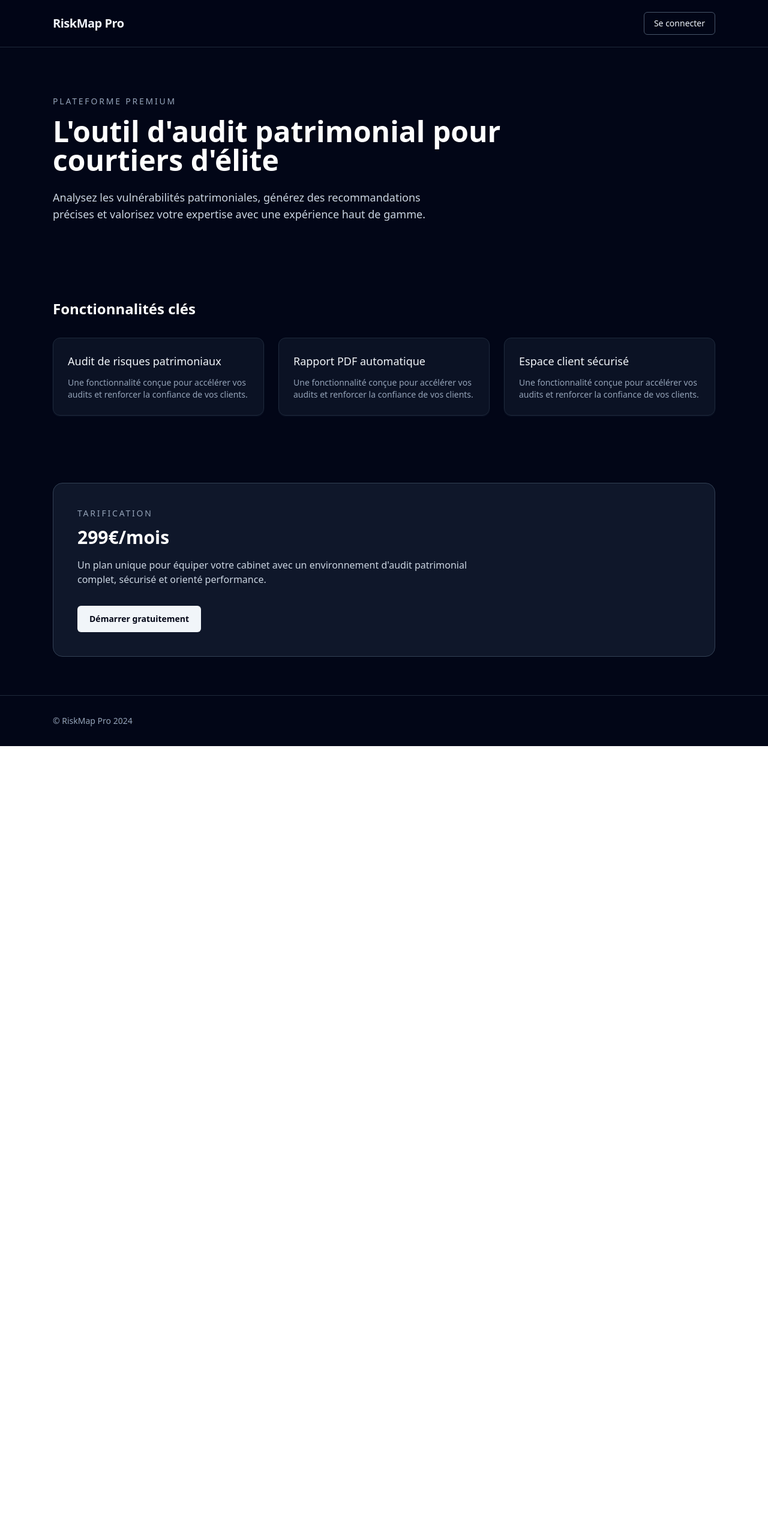
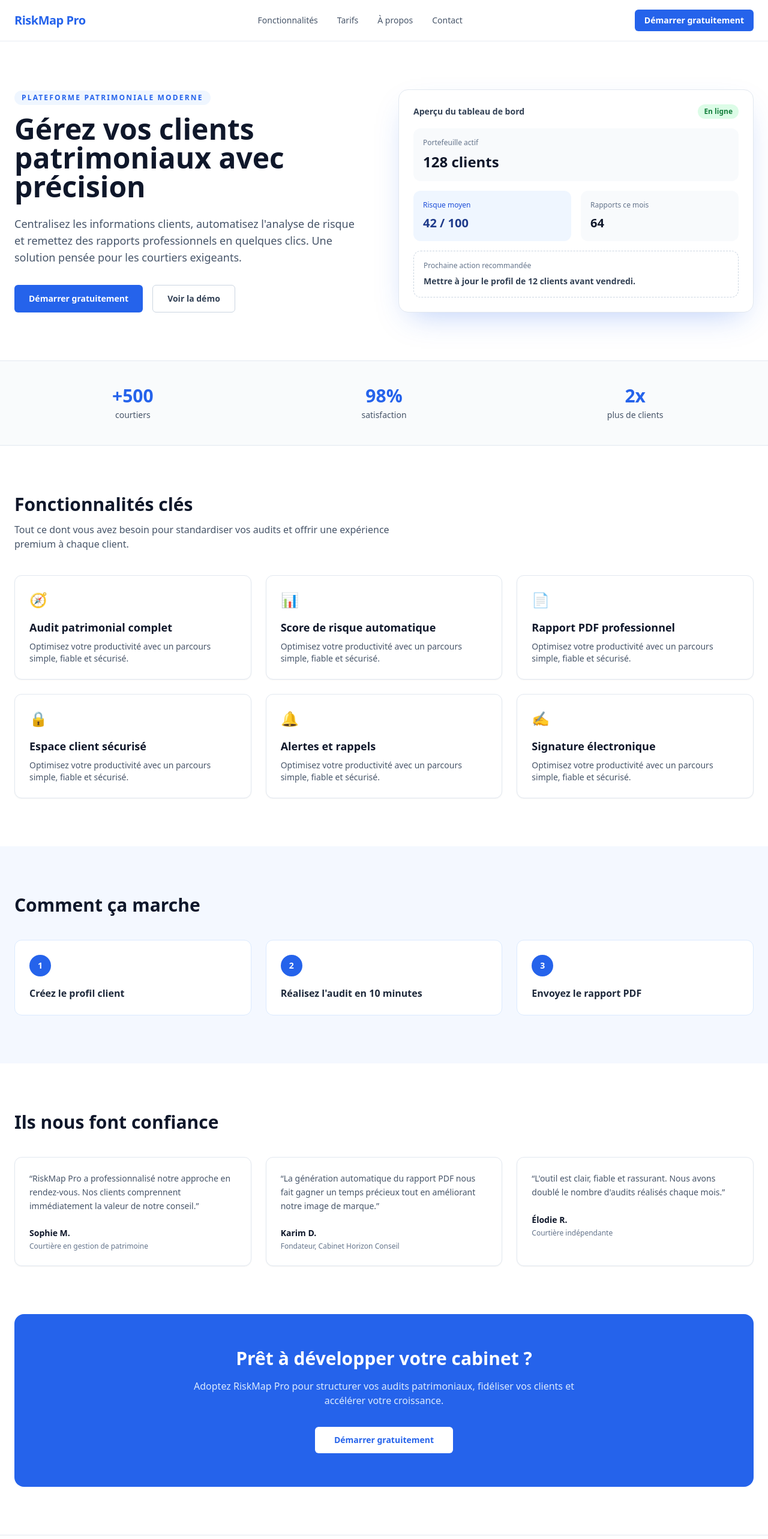
Before and after one commit to doriandu26130-code/riskmap-pro, a Next.js app: page / in a window 1280 px wide. Shown: the top 2566 px of the page at 60% size. Before the commit the page ends 1244 px from the top, so only its background shows below. Built offline with nearby package versions, Linux system fonts and the light colour scheme.

Commit message:
Redesign landing page with full French marketing layout

```diff
--- a/app/page.tsx
+++ b/app/page.tsx
@@ -1,74 +1,235 @@
+const navigationLinks = ["Fonctionnalités", "Tarifs", "À propos", "Contact"];
+
+const stats = [
+  { value: "+500", label: "courtiers" },
+  { value: "98%", label: "satisfaction" },
+  { value: "2x", label: "plus de clients" },
+];
+
+const features = [
+  { title: "Audit patrimonial complet", icon: "🧭" },
+  { title: "Score de risque automatique", icon: "📊" },
+  { title: "Rapport PDF professionnel", icon: "📄" },
+  { title: "Espace client sécurisé", icon: "🔒" },
+  { title: "Alertes et rappels", icon: "🔔" },
+  { title: "Signature électronique", icon: "✍️" },
+];
+
+const steps = [
+  "Créez le profil client",
+  "Réalisez l'audit en 10 minutes",
+  "Envoyez le rapport PDF",
+];
+
+const testimonials = [
+  {
+    quote:
+      "RiskMap Pro a professionnalisé notre approche en rendez-vous. Nos clients comprennent immédiatement la valeur de notre conseil.",
+    author: "Sophie M.",
+    role: "Courtière en gestion de patrimoine",
+  },
+  {
+    quote:
+      "La génération automatique du rapport PDF nous fait gagner un temps précieux tout en améliorant notre image de marque.",
+    author: "Karim D.",
+    role: "Fondateur, Cabinet Horizon Conseil",
+  },
+  {
+    quote:
+      "L'outil est clair, fiable et rassurant. Nous avons doublé le nombre d'audits réalisés chaque mois.",
+    author: "Élodie R.",
+    role: "Courtière indépendante",
+  },
+];
+
 export default function HomePage() {
   return (
-    <main className="min-h-screen bg-slate-950 text-slate-100">
-      <nav className="border-b border-slate-800 bg-slate-950/95">
-        <div className="mx-auto flex w-full max-w-6xl items-center justify-between px-6 py-5">
-          <span className="text-xl font-bold tracking-tight text-slate-100">
+    <main className="min-h-screen bg-white text-slate-900">
+      <nav className="sticky top-0 z-20 border-b border-slate-200/80 bg-white/95 backdrop-blur">
+        <div className="mx-auto flex w-full max-w-7xl items-center justify-between px-6 py-4">
+          <span className="text-xl font-bold tracking-tight text-[#2563EB]">
             RiskMap Pro
           </span>
-          <button className="rounded-md border border-slate-600 px-4 py-2 text-sm font-medium text-slate-100 transition hover:border-slate-400 hover:bg-slate-800">
-            Se connecter
+          <div className="hidden items-center gap-8 md:flex">
+            {navigationLinks.map((link) => (
+              <a
+                key={link}
+                href="#"
+                className="text-sm font-medium text-slate-600 transition hover:text-[#2563EB]"
+              >
+                {link}
+              </a>
+            ))}
+          </div>
+          <button className="rounded-md bg-[#2563EB] px-4 py-2 text-sm font-semibold text-white transition hover:bg-blue-700">
+            Démarrer gratuitement
           </button>
         </div>
       </nav>
 
-      <section className="mx-auto flex w-full max-w-6xl flex-col px-6 py-20">
-        <p className="mb-4 text-sm uppercase tracking-[0.2em] text-slate-400">
-          Plateforme premium
-        </p>
-        <h1 className="max-w-3xl text-4xl font-semibold leading-tight text-white sm:text-5xl">
-          L&apos;outil d&apos;audit patrimonial pour courtiers d&apos;élite
-        </h1>
-        <p className="mt-6 max-w-2xl text-lg text-slate-300">
-          Analysez les vulnérabilités patrimoniales, générez des recommandations
-          précises et valorisez votre expertise avec une expérience haut de
-          gamme.
-        </p>
+      <section className="mx-auto grid w-full max-w-7xl gap-12 px-6 py-20 lg:grid-cols-2 lg:items-center">
+        <div>
+          <p className="mb-4 inline-flex rounded-full bg-blue-50 px-3 py-1 text-xs font-semibold uppercase tracking-[0.18em] text-[#2563EB]">
+            Plateforme patrimoniale moderne
+          </p>
+          <h1 className="text-4xl font-bold leading-tight text-slate-900 sm:text-5xl">
+            Gérez vos clients patrimoniaux avec précision
+          </h1>
+          <p className="mt-6 max-w-xl text-lg text-slate-600">
+            Centralisez les informations clients, automatisez l&apos;analyse de
+            risque et remettez des rapports professionnels en quelques clics.
+            Une solution pensée pour les courtiers exigeants.
+          </p>
+          <div className="mt-8 flex flex-wrap gap-4">
+            <button className="rounded-md bg-[#2563EB] px-6 py-3 text-sm font-semibold text-white transition hover:bg-blue-700">
+              Démarrer gratuitement
+            </button>
+            <button className="rounded-md border border-slate-300 px-6 py-3 text-sm font-semibold text-slate-700 transition hover:border-[#2563EB] hover:text-[#2563EB]">
+              Voir la démo
+            </button>
+          </div>
+        </div>
+
+        <div className="rounded-2xl border border-slate-200 bg-white p-6 shadow-[0_20px_50px_-20px_rgba(37,99,235,0.35)]">
+          <div className="mb-4 flex items-center justify-between">
+            <h2 className="text-sm font-semibold text-slate-700">
+              Aperçu du tableau de bord
+            </h2>
+            <span className="rounded-full bg-green-100 px-2.5 py-1 text-xs font-semibold text-green-700">
+              En ligne
+            </span>
+          </div>
+          <div className="space-y-4">
+            <div className="rounded-xl bg-slate-50 p-4">
+              <p className="text-xs font-medium text-slate-500">Portefeuille actif</p>
+              <p className="mt-2 text-2xl font-bold text-slate-900">128 clients</p>
+            </div>
+            <div className="grid gap-4 sm:grid-cols-2">
+              <div className="rounded-xl bg-blue-50 p-4">
+                <p className="text-xs font-medium text-blue-700">Risque moyen</p>
+                <p className="mt-2 text-xl font-bold text-blue-900">42 / 100</p>
+              </div>
+              <div className="rounded-xl bg-slate-50 p-4">
+                <p className="text-xs font-medium text-slate-500">Rapports ce mois</p>
+                <p className="mt-2 text-xl font-bold text-slate-900">64</p>
+              </div>
+            </div>
+            <div className="rounded-xl border border-dashed border-slate-300 p-4">
+              <p className="text-xs font-medium text-slate-500">
+                Prochaine action recommandée
+              </p>
+              <p className="mt-2 text-sm font-semibold text-slate-700">
+                Mettre à jour le profil de 12 clients avant vendredi.
+              </p>
+            </div>
+          </div>
+        </div>
       </section>
 
-      <section className="mx-auto w-full max-w-6xl px-6 py-12">
-        <h2 className="mb-8 text-2xl font-semibold text-white">
-          Fonctionnalités clés
-        </h2>
-        <div className="grid gap-6 md:grid-cols-3">
-          {[
-            "Audit de risques patrimoniaux",
-            "Rapport PDF automatique",
-            "Espace client sécurisé",
-          ].map((feature) => (
+      <section className="border-y border-slate-200 bg-slate-50/80">
+        <div className="mx-auto grid w-full max-w-7xl gap-6 px-6 py-10 sm:grid-cols-3">
+          {stats.map((stat) => (
+            <article key={stat.label} className="text-center">
+              <p className="text-3xl font-bold text-[#2563EB]">{stat.value}</p>
+              <p className="mt-1 text-sm font-medium text-slate-600">{stat.label}</p>
+            </article>
+          ))}
+        </div>
+      </section>
+
+      <section className="mx-auto w-full max-w-7xl px-6 py-20">
+        <h2 className="text-3xl font-bold text-slate-900">Fonctionnalités clés</h2>
+        <p className="mt-3 max-w-2xl text-slate-600">
+          Tout ce dont vous avez besoin pour standardiser vos audits et offrir
+          une expérience premium à chaque client.
+        </p>
+        <div className="mt-10 grid gap-6 md:grid-cols-2 lg:grid-cols-3">
+          {features.map((feature) => (
             <article
-              key={feature}
-              className="rounded-xl border border-slate-800 bg-slate-900/70 p-6 shadow-sm shadow-slate-900"
+              key={feature.title}
+              className="rounded-xl border border-slate-200 bg-white p-6 shadow-sm"
             >
-              <h3 className="text-lg font-medium text-slate-100">{feature}</h3>
-              <p className="mt-3 text-sm text-slate-400">
-                Une fonctionnalité conçue pour accélérer vos audits et renforcer
-                la confiance de vos clients.
+              <span className="text-2xl" aria-hidden>
+                {feature.icon}
+              </span>
+              <h3 className="mt-4 text-lg font-semibold text-slate-900">
+                {feature.title}
+              </h3>
+              <p className="mt-2 text-sm text-slate-600">
+                Optimisez votre productivité avec un parcours simple, fiable et
+                sécurisé.
               </p>
             </article>
           ))}
         </div>
       </section>
 
-      <section className="mx-auto w-full max-w-6xl px-6 py-16">
-        <div className="rounded-2xl border border-slate-700 bg-slate-900 p-8 sm:p-10">
-          <p className="text-sm uppercase tracking-[0.2em] text-slate-400">
-            Tarification
+      <section className="bg-blue-50/70">
+        <div className="mx-auto w-full max-w-7xl px-6 py-20">
+          <h2 className="text-3xl font-bold text-slate-900">Comment ça marche</h2>
+          <div className="mt-10 grid gap-6 md:grid-cols-3">
+            {steps.map((step, index) => (
+              <article
+                key={step}
+                className="rounded-xl border border-blue-100 bg-white p-6"
+              >
+                <span className="inline-flex h-9 w-9 items-center justify-center rounded-full bg-[#2563EB] text-sm font-bold text-white">
+                  {index + 1}
+                </span>
+                <p className="mt-4 text-base font-semibold text-slate-800">{step}</p>
+              </article>
+            ))}
+          </div>
+        </div>
+      </section>
+
+      <section className="mx-auto w-full max-w-7xl px-6 py-20">
+        <h2 className="text-3xl font-bold text-slate-900">Ils nous font confiance</h2>
+        <div className="mt-10 grid gap-6 md:grid-cols-3">
+          {testimonials.map((testimonial) => (
+            <article
+              key={testimonial.author}
+              className="rounded-xl border border-slate-200 bg-white p-6 shadow-sm"
+            >
+              <p className="text-sm leading-relaxed text-slate-600">
+                “{testimonial.quote}”
+              </p>
+              <p className="mt-6 text-sm font-semibold text-slate-900">
+                {testimonial.author}
+              </p>
+              <p className="mt-1 text-xs text-slate-500">{testimonial.role}</p>
+            </article>
+          ))}
+        </div>
+      </section>
+
+      <section className="mx-auto w-full max-w-7xl px-6 pb-20">
+        <div className="rounded-2xl bg-[#2563EB] px-8 py-14 text-center text-white sm:px-12">
+          <h2 className="text-3xl font-bold">Prêt à développer votre cabinet ?</h2>
+          <p className="mx-auto mt-4 max-w-2xl text-blue-100">
+            Adoptez RiskMap Pro pour structurer vos audits patrimoniaux,
+            fidéliser vos clients et accélérer votre croissance.
           </p>
-          <h2 className="mt-3 text-3xl font-semibold text-white">299€/mois</h2>
-          <p className="mt-4 max-w-2xl text-slate-300">
-            Un plan unique pour équiper votre cabinet avec un environnement
-            d&apos;audit patrimonial complet, sécurisé et orienté performance.
-          </p>
-          <button className="mt-8 rounded-md bg-slate-100 px-5 py-3 text-sm font-semibold text-slate-950 transition hover:bg-white">
+          <button className="mt-8 rounded-md bg-white px-8 py-3 text-sm font-semibold text-[#2563EB] transition hover:bg-blue-100">
             Démarrer gratuitement
           </button>
         </div>
       </section>
 
-      <footer className="border-t border-slate-800 py-8">
-        <div className="mx-auto w-full max-w-6xl px-6 text-sm text-slate-400">
-          © RiskMap Pro 2024
+      <footer className="border-t border-slate-200 bg-white">
+        <div className="mx-auto flex w-full max-w-7xl flex-col gap-4 px-6 py-8 text-sm text-slate-600 sm:flex-row sm:items-center sm:justify-between">
+          <p>© 2026 RiskMap Pro. Tous droits réservés.</p>
+          <div className="flex flex-wrap gap-5">
+            <a href="#" className="hover:text-[#2563EB]">
+              Mentions légales
+            </a>
+            <a href="#" className="hover:text-[#2563EB]">
+              Politique de confidentialité
+            </a>
+            <a href="#" className="hover:text-[#2563EB]">
+              Conditions d&apos;utilisation
+            </a>
+          </div>
         </div>
       </footer>
     </main>
```
